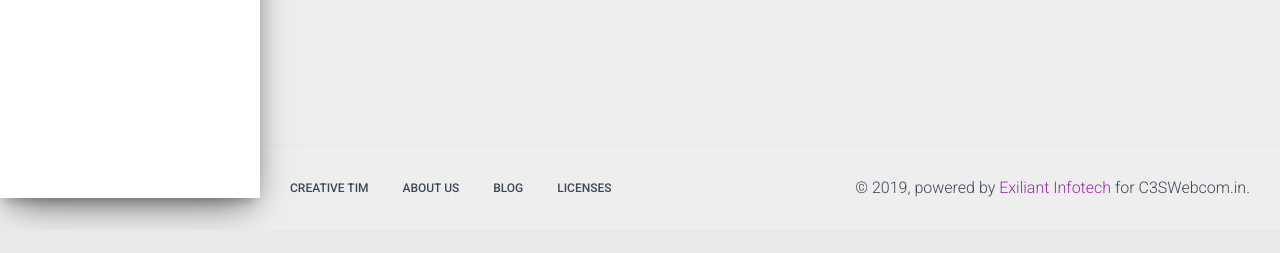
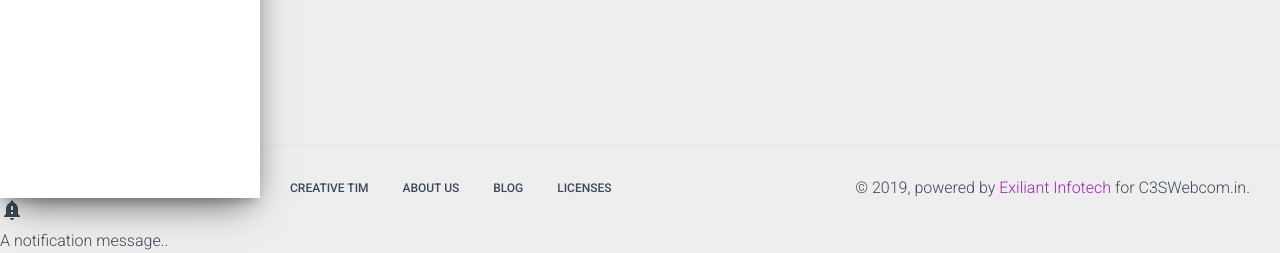
Before and after one commit to priyankdalal/c3swebcom, a Django app: template templates/packages/index.html in a window 1280 px wide. Shown: the part 602-855 px from the top of the page. Before the commit the page ends 827 px from the top, so only its background shows below. Run offline with Django 3.2, Linux system fonts and the light colour scheme; the template is opened without the code that fills it, so the values that code supplies are empty; some libraries are stand-ins or nearby versions.

Commit message:
added update package value and added toaster

```diff
--- a/templates/common/modals.html
+++ b/templates/common/modals.html
@@ -89,3 +89,7 @@
         </div>
     </div>
 </div>
+<div class="toast" id="toast">
+    <div id="img" class="icon"><i class="material-icons">notification_important</i></div>
+    <div id="toast_msg" class="toast-msg">A notification message..</div>
+</div>
```
